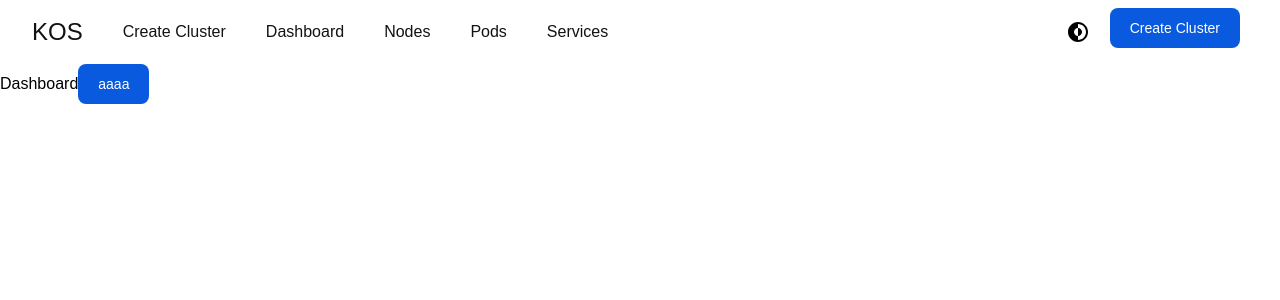
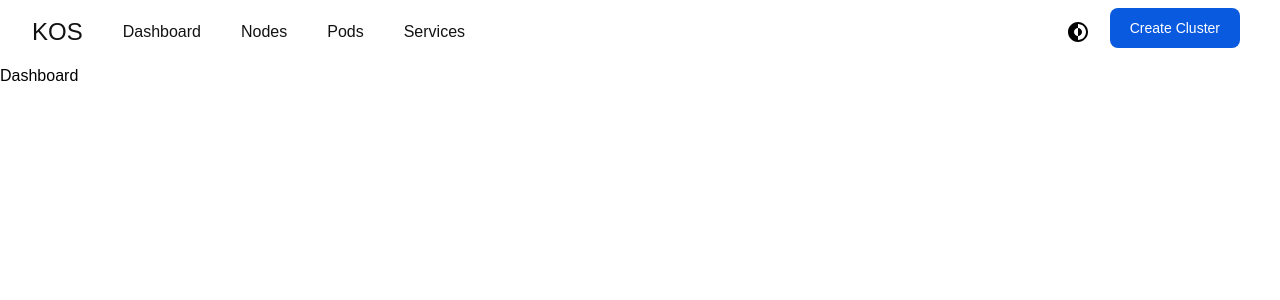
Before and after one commit to tracikkaynakplatform/kos-mgmt-bootstrap, a React (Create React App) app in the folder client/: page /dashboard in a window 1280 px wide. Shown: the top 300 px of the page. Built offline with nearby package versions, Linux system fonts and the light colour scheme.

Commit message:
uuid added.

```diff
--- a/client/src/components/Navbar.js
+++ b/client/src/components/Navbar.js
@@ -35,7 +35,8 @@ function Navbar() {
                                 <button className="dark:text-light" onClick={() => {
                                     changeTheme()
                                 }}>
-                                    <svg width="24" height="24" viewBox="0 0 24 24" fill="none" xmlns="http://www.w3.org/2000/svg">
+                                    <svg width="24" height="24" viewBox="0 0 24 24" fill="none"
+                                         xmlns="http://www.w3.org/2000/svg">
                                         <path
                                             d="M12 16C14.2091 16 16 14.2091 16 12C16 9.79086 14.2091 8 12 8V16Z"
                                             fill="currentColor"
@@ -79,40 +80,16 @@ function Navbar() {
                     <div className="px-2 pt-2 pb-3 space-y-1 sm:px-3">
                         <NavLink to="/" activeClassName="bg-gray-900"
                                  className="text-white block px-3 py-2 rounded-md text-base font-medium">Dashboard</NavLink>
+                        <button className="button ml-5">Create Cluster</button>
                     </div>
                     <div className="pt-4 pb-3 border-t border-gray-700">
-                        <div className="flex items-center px-5">
-                            <div className="flex-shrink-0">
-                                <img className="h-10 w-10 rounded-full" alt=""
-                                     src="https://images.unsplash.com/photo-1472099645785-5658abf4ff4e?ixlib=rb-1.2.1&ixid=eyJhcHBfaWQiOjEyMDd9&auto=format&fit=facearea&facepad=2&w=256&h=256&q=80"
-                                />
-                            </div>
-                            <div className="ml-3">
-                                <div className="text-base font-medium leading-none text-white">Tom Cook</div>
-                                <div className="text-sm font-medium leading-none text-gray-400">tom@example.com
-                                </div>
-                            </div>
-                            <button type="button"
-                                    className="ml-auto bg-gray-800 flex-shrink-0 p-1 rounded-full text-gray-400 hover:text-white focus:outline-none focus:ring-2 focus:ring-offset-2 focus:ring-offset-gray-800 focus:ring-white">
-                                <span className="sr-only">View notifications</span>
-                                <svg className="h-6 w-6" xmlns="http://www.w3.org/2000/svg" fill="none"
-                                     viewBox="0 0 24 24" strokeWidth="2" stroke="currentColor" aria-hidden="true">
-                                    <path strokeLinecap="round" strokeLinejoin="round"
-                                          d="M15 17h5l-1.405-1.405A2.032 2.032 0 0118 14.158V11a6.002 6.002 0 00-4-5.659V5a2 2 0 10-4 0v.341C7.67 6.165 6 8.388 6 11v3.159c0 .538-.214 1.055-.595 1.436L4 17h5m6 0v1a3 3 0 11-6 0v-1m6 0H9"/>
-                                </svg>
-                            </button>
-                        </div>
                         <div className="mt-3 px-2 space-y-1">
-                            <a href="#1"
-                               className="block px-3 py-2 rounded-md text-base font-medium text-gray-400 hover:text-white hover:bg-gray-700">Your
-                                Profile</a>
-
-                            <a href="#1"
-                               className="block px-3 py-2 rounded-md text-base font-medium text-gray-400 hover:text-white hover:bg-gray-700">Settings</a>
-
-                            <a href="#1"
-                               className="block px-3 py-2 rounded-md text-base font-medium text-gray-400 hover:text-white hover:bg-gray-700">Sign
-                                out</a>
+                            {menus.map((menu) => {
+                                return (
+                                    <NavLink key={menu.id} to={menu.path}
+                                             className="block px-3 py-2 rounded-md text-base font-medium text-gray-400 hover:text-white hover:bg-gray-70">{menu.name}</NavLink>
+                                )
+                            })}
                         </div>
                     </div>
                 </div>
--- a/client/src/menus.js
+++ b/client/src/menus.js
@@ -1,27 +1,23 @@
+import { v4 as uuidv4 } from 'uuid';
+
 const menus = [
     {
-        id: 1,
-        path: "/",
-        name: "Create Cluster"
-    },
-
-    {
-        id: 2,
+        id: uuidv4(),
         path: "/dashboard",
         name: "Dashboard"
     },
     {
-        id: 3,
+        id: uuidv4(),
         path: "/nodes",
         name: "Nodes"
     },
     {
-        id: 4,
+        id: uuidv4(),
         path: "/pods",
         name: "Pods"
     },
     {
-        id: 5,
+        id: uuidv4(),
         path: "/services",
         name: "Services"
     }
--- a/client/src/pages/Dashboard.js
+++ b/client/src/pages/Dashboard.js
@@ -1,11 +1,11 @@
-import React, { Component } from 'react'
+import React, {Component} from 'react'
 
 export default class Dashboard extends Component {
-  render() {
-    return (
-      <div>Dashboard
-        <button className="button">aaaa</button>
-      </div>
-    )
-  }
+    render() {
+        return (
+            <div>
+                Dashboard
+            </div>
+        )
+    }
 }
--- a/client/src/routes.js
+++ b/client/src/routes.js
@@ -3,34 +3,35 @@ import Dashboard from "./pages/Dashboard";
 import Pods from "./pages/Pods";
 import Nodes from "./pages/Nodes";
 import Services from "./pages/Services";
+import {v4 as uuidv4} from "uuid";
 
 export const routes = [
     {
-        id: 1,
+        id: uuidv4(),
         path: '/dashboard',
         exact: true,
         component: Dashboard,
     },
     {
-        id: 2,
+        id: uuidv4(),
         path: '/',
         exact: true,
         component: CreateCluster,
     },
     {
-        id: 3,
+        id: uuidv4(),
         path: 'nodes',
         exact: true,
         component: Nodes,
     },
     {
-        id: 4,
+        id: uuidv4(),
         path: 'pods',
         exact: true,
         component: Pods,
     },
     {
-        id: 5,
+        id: uuidv4(),
         path: '/services',
         exact: true,
         component: Services,
```
